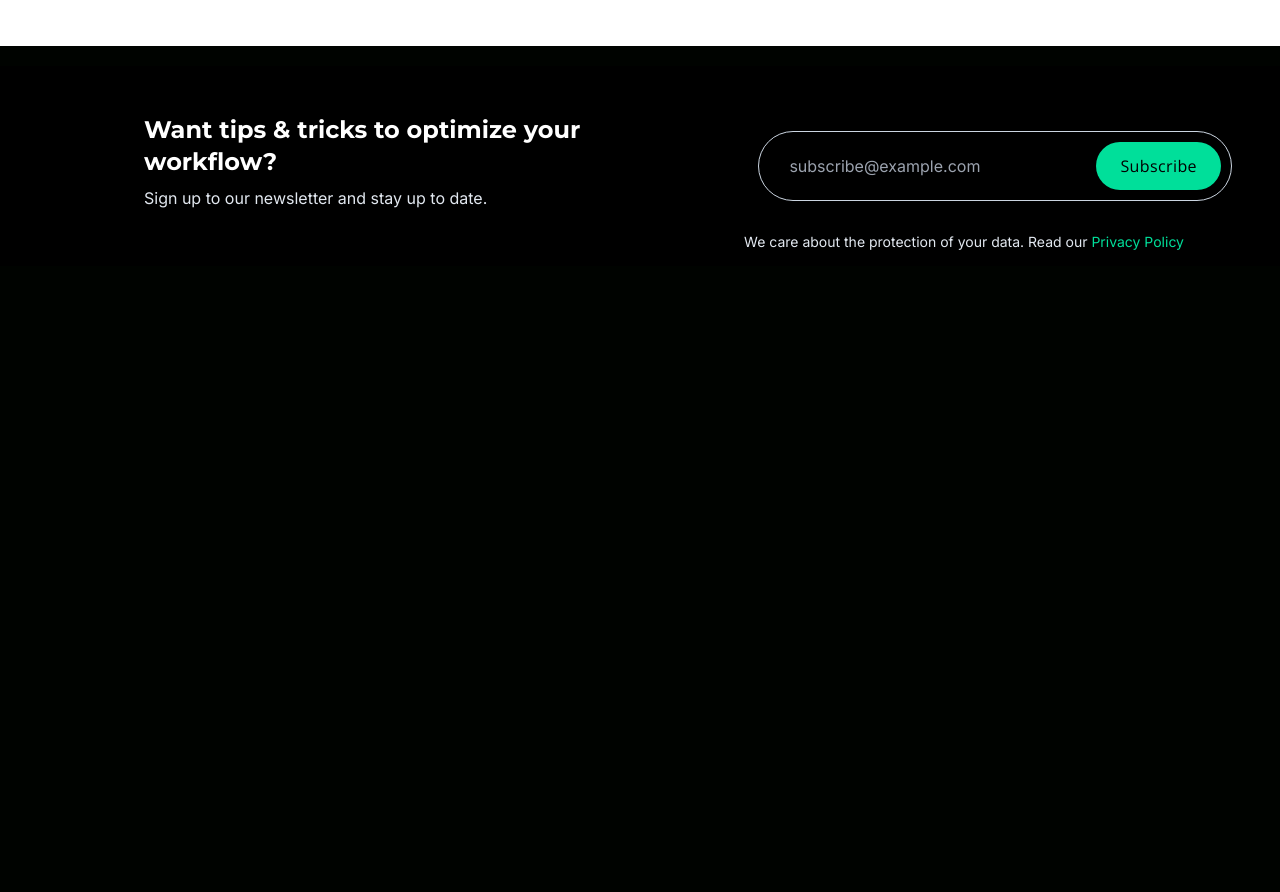
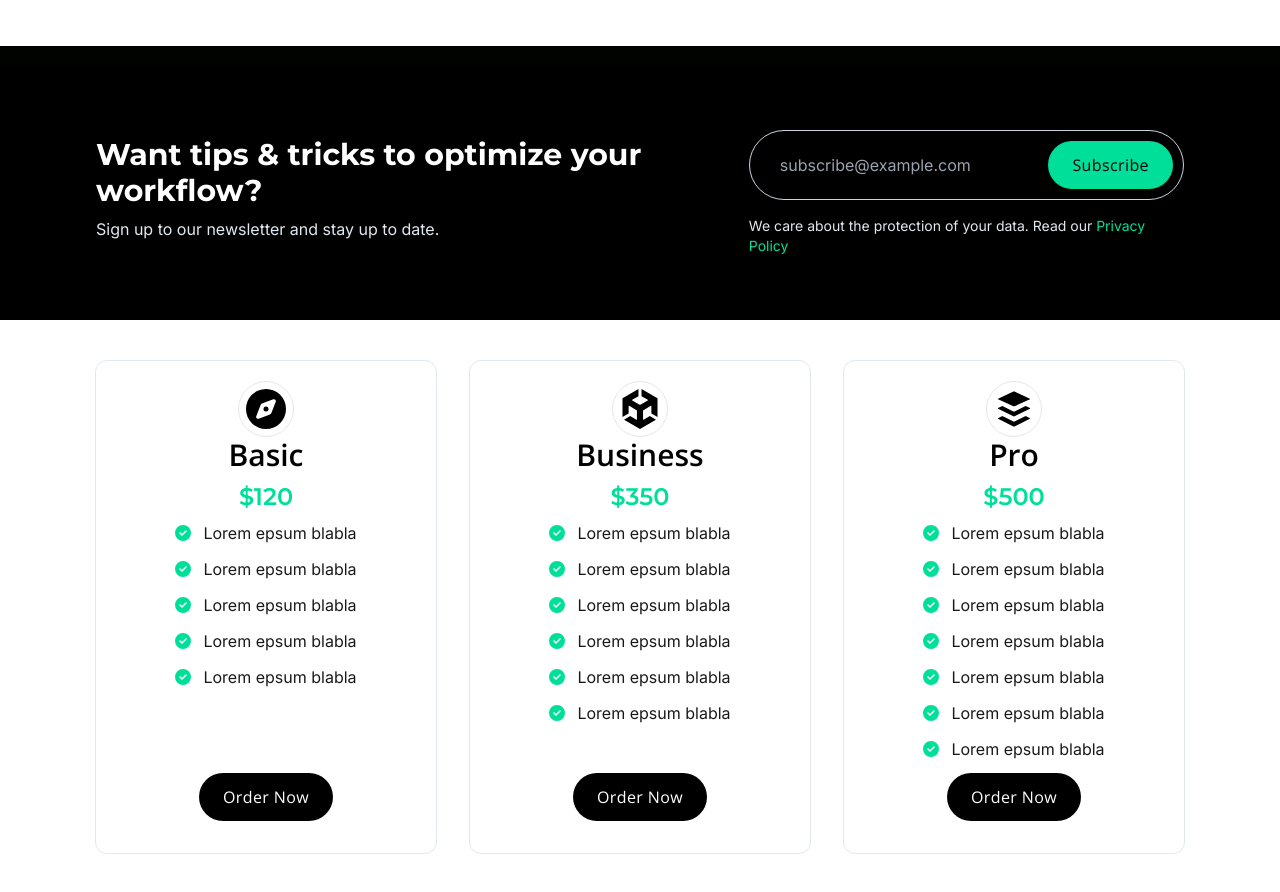
Before and after one commit to sonyokpara/react-data, a React (Vite) app: page / in a window 1280 px wide. Shown: the part 1188-2080 px from the top of the page. Before the commit the page ends 1486 px from the top, so only its background shows below. Built offline with nearby package versions, Linux system fonts and the light colour scheme.

Commit message:
Complete the Pricing section

```diff
--- a/src/App.jsx
+++ b/src/App.jsx
@@ -1,4 +1,4 @@
-import { Navbar, Hero, Analytics, NewsLetter } from "./sections";
+import { Navbar, Hero, Analytics, NewsLetter, Pricing } from "./sections";
 
 const App = () => {
   return (
@@ -7,6 +7,7 @@ const App = () => {
       <Hero />
       <Analytics />
       <NewsLetter />
+      <Pricing />
     </main>
   );
 };
--- /dev/null
+++ b/src/components/PricingCard.jsx
@@ -0,0 +1,39 @@
+import Button from "./Button";
+import { FaCircleCheck } from "react-icons/fa6";
+
+const PricingCard = (props) => {
+  const Icon = props.icon;
+  return (
+    <div className="flex flex-col justify-between  bg-white border border-slate-200 rounded-xl p-5 hover:shadow-lg">
+      <div className="w-[300px] flex flex-col items-center">
+        <div className="w-14 h-14 flex items-center justify-center rounded-full border border-gray-200">
+          <Icon className="w-10 h-10 text-black" />
+        </div>
+        <h2 className="text-xl md:text-3xl font-open-sans font-semibold text-black">
+          {props.title}
+        </h2>
+        <h3 className="text-2xl my-2 font-semibold text-primary font-bond font-montserrat">
+          ${props.price}
+        </h3>
+        <ul className="text-black/90 space-y-3">
+          {props.features.map((feature, index) => (
+            <li key={index} className="flex items-center gap-3">
+              <FaCircleCheck className="w-4 h-4 text-primary" />
+              {feature}
+            </li>
+          ))}
+        </ul>
+      </div>
+
+      <div className="flex justify-center items-center p-3">
+        <Button
+          label="Order Now"
+          backgroundColor="bg-black"
+          textColor="tex-primary"
+        />
+      </div>
+    </div>
+  );
+};
+
+export default PricingCard;
--- a/src/constants/index.js
+++ b/src/constants/index.js
@@ -1,3 +1,5 @@
+import { FaCompass, FaUnity, FaBuffer } from "react-icons/fa6";
+
 // nav links
 export const navLinks = [
   { link: "Home", href: "#home" },
@@ -6,3 +8,45 @@ export const navLinks = [
   { link: "Resources", href: "#resources" },
   { link: "Contact", href: "#contact" },
 ];
+
+export const packages = [
+  {
+    icon: FaCompass,
+    title: "Basic",
+    price: 120,
+    features: [
+      "Lorem epsum blabla",
+      "Lorem epsum blabla",
+      "Lorem epsum blabla",
+      "Lorem epsum blabla",
+      "Lorem epsum blabla",
+    ],
+  },
+  {
+    icon: FaUnity,
+    title: "Business",
+    price: 350,
+    features: [
+      "Lorem epsum blabla",
+      "Lorem epsum blabla",
+      "Lorem epsum blabla",
+      "Lorem epsum blabla",
+      "Lorem epsum blabla",
+      "Lorem epsum blabla",
+    ],
+  },
+  {
+    icon: FaBuffer,
+    title: "Pro",
+    price: 500,
+    features: [
+      "Lorem epsum blabla",
+      "Lorem epsum blabla",
+      "Lorem epsum blabla",
+      "Lorem epsum blabla",
+      "Lorem epsum blabla",
+      "Lorem epsum blabla",
+      "Lorem epsum blabla",
+    ],
+  },
+];
--- a/src/sections/NewsLetter.jsx
+++ b/src/sections/NewsLetter.jsx
@@ -3,16 +3,18 @@ import Button from "../components/Button";
 const NewsLetter = () => {
   return (
     <section className="max-md:text-center">
-      <div className="bg-black px-12 py-12 flex justify-between items-center max-lg:flex-col gap-10">
+      <div className="bg-black px-24 py-16 flex justify-between items-center max-lg:flex-col">
         <div className="w-full md:w-2/3 flex flex-col">
-          <h3 className="font-montserrat font-bold text-xl max-md:text-center md:text-2xl md:pl-24">
+          <h3 className="font-montserrat font-bold text-2xl max-md:text-center md:text-3xl">
             Want tips & tricks to optimize your workflow?
           </h3>
-          <p className="font-inter text-base text-slate-200 max-md:text-center leading-10 md:pl-24">
+          <p className="font-inter text-base text-slate-200 max-md:text-center leading-10">
             Sign up to our newsletter and stay up to date.
           </p>
         </div>
-        <div className="w-full lg:max-w-[40%] flex items-center max-sm:flex-col gap-5 sm:border sm:border-slate-300 rounded-full p-2.5">
+
+        <div className="w-full lg:max-w-[40%]">
+          <div className="flex max-sm:flex-col items-center gap-5 sm:border sm:border-slate-300 rounded-full p-2.5">
             <input
               type="text"
               placeholder="subscribe@example.com"
@@ -27,15 +29,14 @@ const NewsLetter = () => {
               />
             </div>
           </div>
-      </div>
-      <div className="flex justify-end max-md:justify-center items-center max-md:mx-auto max-md:w-[90%] w-full pb-8 max-md:-mt-6">
-        <p className="text-sm text-slate-200 font-inter md:mr-24 md:-mt-12">
+          <p className="text-sm text-slate-200 font-inter mt-4">
             We care about the protection of your data. Read our{" "}
             <a href="#" className="text-primary hover:underline">
               Privacy Policy
             </a>
           </p>
         </div>
+      </div>
     </section>
   );
 };
--- a/src/sections/Pricing.jsx
+++ b/src/sections/Pricing.jsx
@@ -1,5 +1,16 @@
+import PricingCard from "../components/PricingCard";
+import { packages } from "../constants";
+
 const Pricing = () => {
-  return <div>Pricing</div>;
+  return (
+    <section className="">
+      <div className="flex justify-center gap-8 flex-wrap w-full bg-white py-10">
+        {packages.map((pack, index) => (
+          <PricingCard key={index} {...pack} />
+        ))}
+      </div>
+    </section>
+  );
 };
 
 export default Pricing;
--- a/src/sections/index.js
+++ b/src/sections/index.js
@@ -2,5 +2,6 @@ import Navbar from "./Navbar";
 import Hero from "./Hero";
 import Analytics from "./Analytics";
 import NewsLetter from "./NewsLetter";
+import Pricing from "./Pricing";
 
-export { Navbar, Hero, Analytics, NewsLetter };
+export { Navbar, Hero, Analytics, NewsLetter, Pricing };
```
Lines whose indentation alone changed are shown as unchanged.
